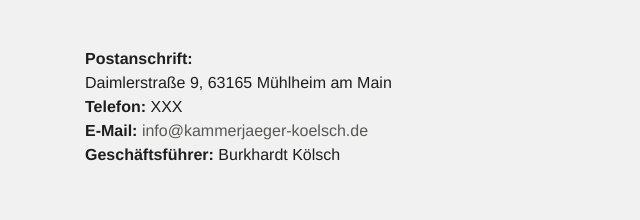
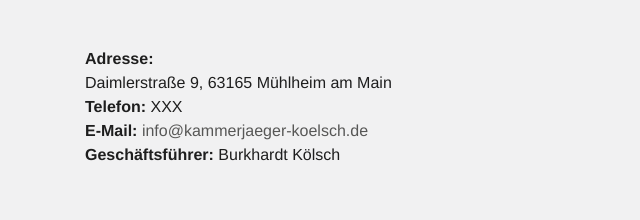
Before and after one commit to schaedlingsbekaempfung-hessen/kammerjaeger-Koelsch-, a plain HTML site: page impressum.html in a window 1280 px wide. Shown: the part 140-360 px from the top of the page, 0-640 px from the left. Drawn offline with Linux system fonts and the light colour scheme; a script that the page names is missing.

Commit message:
Update impressum.html

```diff
--- a/impressum.html
+++ b/impressum.html
@@ -27,7 +27,7 @@ class="ie9"><![endif]--><!--[if (gt IE 9)|!(IE)]><!--><body><!--<![endif]-->
   <a href="index.html">startseite</a>
 
   Impressum</h2></div></div></div></div><div class="container slot-two-columns"><div class="row"><div class="col-xs-12 col-md-8">
-<a id="c8"></a><div class="content-text m-b-1"><div class="row"><div class="col-sm-12"><p class="bodytext"><strong>Postanschrift:</strong><br> Daimlerstraße 9, 63165 Mühlheim am Main <br> <p class="bodytext"><strong>Telefon:</strong> XXX<br><strong>E-Mail:</strong> <a href="mailto:info@rohr-spezialfahrzeuge.com">info@kammerjaeger-koelsch.de</a></p><p class="bodytext"><strong>Geschäftsführer:</strong>  Burkhardt Kölsch
+<a id="c8"></a><div class="content-text m-b-1"><div class="row"><div class="col-sm-12"><p class="bodytext"><strong>Adresse:</strong><br> Daimlerstraße 9, 63165 Mühlheim am Main <br> <p class="bodytext"><strong>Telefon:</strong> XXX<br><strong>E-Mail:</strong> <a href="mailto:info@rohr-spezialfahrzeuge.com">info@kammerjaeger-koelsch.de</a></p><p class="bodytext"><strong>Geschäftsführer:</strong>  Burkhardt Kölsch
 
 
 
```
